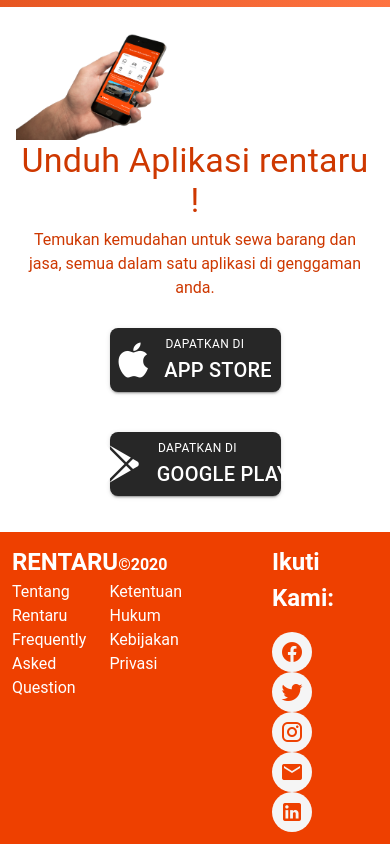
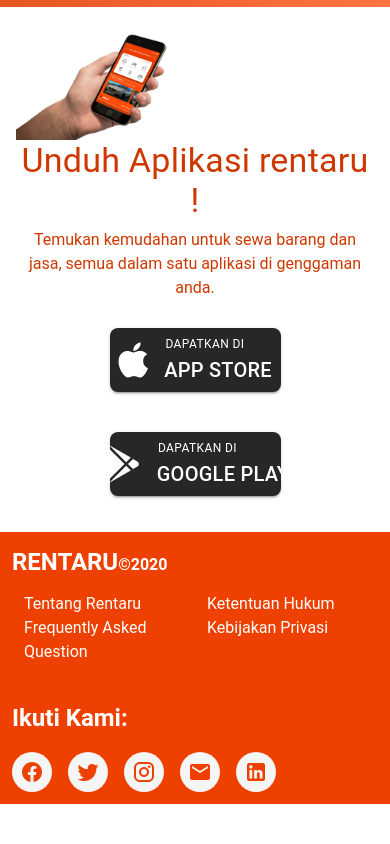
Before and after one commit to fradip12/RentaruWeb, a Vue app: page / in a window 390 px wide. Shown: the part 4717-5561 px from the top of the page. After the commit the page ends 5521 px from the top, so only its background shows below. Built offline with nearby package versions, Linux system fonts and the light colour scheme; the HTML template or start-up script is replaced by a standard one.

Commit message:
ui : footer responsiveness

```diff
--- a/src/components/carditem.vue
+++ b/src/components/carditem.vue
@@ -137,7 +137,7 @@
       let width = screen.width;
 
       if (width <= 600) {
-        return { width: "80vw", height: "40vw" };
+        return { width: "80vw", height: "30vh" };
       }
 
       if (width < 960) {
--- a/src/components/footer/index.vue
+++ b/src/components/footer/index.vue
@@ -1,10 +1,11 @@
 <template>
   <div class="primary">
     <v-container class="accent--text">
-      <v-row>
-        <v-col cols="6">
+      <v-row class="flex-column flex-sm-row">
+        <v-col>
           <h2 style="display: inline;">RENTARU</h2>
           <h4 style="display: inline;">&#169;2020</h4>
+          <v-container>
             <v-row>
               <v-col cols="6">
                 <Hyperlink
@@ -29,8 +30,9 @@
                 ></Hyperlink>
               </v-col>
             </v-row>
+          </v-container>
         </v-col>
-        <v-col offset="2" cols="4">
+        <v-col>
           <h2 class="mb-4">Ikuti Kami:</h2>
           <IconButton
             v-for="item in mediaIcons"
@@ -97,6 +99,12 @@
         href: "/"
       }
     ]
-  })
+  }),
+
+  computed: {
+    width() {
+      return screen.width;
+    }
+  }
 };
 </script>
```
Lines whose indentation alone changed are shown as unchanged.
